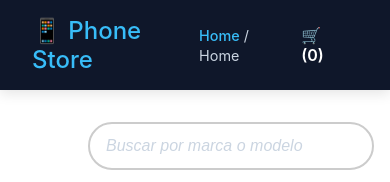
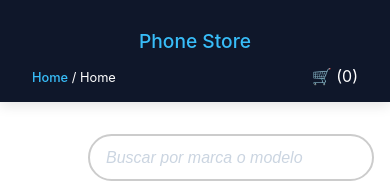
Before and after one commit to JuanAntoni0Caballero/phone_store, a React (Create React App) app: page / in a window 390 px wide. Shown: the top 182 px of the page. Built offline with nearby package versions, Linux system fonts and the light colour scheme; no server answers.

Commit message:
Added new responsive styles to header

```diff
--- a/src/componets/header/Header.css
+++ b/src/componets/header/Header.css
@@ -1,6 +1,6 @@
 @import "../../styles/variables.css";
 
-.header {
+.desktop-header {
   display: flex;
   justify-content: space-between;
   align-items: center;
@@ -10,29 +10,67 @@
   box-shadow: var(--shadow-medium);
 }
 
-.header a {
+.desktop-header a {
   color: var(--color-accent);
   text-decoration: none;
   font-weight: 500;
 }
 
-.header a:hover {
+.desktop-header a:hover {
   text-decoration: underline;
 }
 
-.header .logo h1 {
+.desktop-header .logo h1 {
   font-size: 1.5rem;
   margin: 0;
 }
 
-.header .links span {
+.desktop-header .links span {
   font-size: 0.9rem;
   color: var(--color-light);
 }
 
-.header .cart {
+.desktop-header .cart {
   padding: 0.4rem 0.8rem;
   border-radius: var(--radius-small);
   color: var(--color-white);
   font-weight: 600;
 }
+
+.mobile-header {
+  display: none;
+}
+
+@media (max-width: 468px) {
+  .desktop-header {
+    display: none;
+  }
+  .mobile-header {
+    flex-direction: column;
+    align-items: flex-start;
+    align-items: center;
+    padding: 1rem 2rem;
+    background-color: var(--color-primary);
+    color: white;
+    box-shadow: var(--shadow-medium);
+  }
+
+  .mobile-header a {
+    color: var(--color-accent);
+    text-decoration: none;
+    font-weight: 500;
+  }
+
+  .mobile-header .logo h1 {
+    font-size: 1.2rem;
+  }
+
+  .mobile-header .links span {
+    font-size: 0.8rem;
+  }
+
+  .mobile-header {
+    display: block;
+    text-align: center;
+  }
+}
--- a/src/componets/header/Header.js
+++ b/src/componets/header/Header.js
@@ -8,15 +8,16 @@ export default function Header() {
 
     const getBreadcrumb = () => {
         if (location.pathname === '/') return 'Home';
-        if (location.pathname.startsWith('/detalle/')) return 'Detalle';
+        if (location.pathname.startsWith('/detalles/')) return 'Detalle';
         return 'Página';
     };
 
     return (
-        <header className="header">
+        <header>
+            <div className='desktop-header'>
                 <div className="logo">
                     <h1>
-                    <Link to="/">📱 Phone Store</Link>
+                        <Link to="/">Phone Store</Link>
                     </h1>
                 </div>
 
@@ -31,6 +32,29 @@ export default function Header() {
                 <div className="cart">
                     🛒 ({cartCount})
                 </div>
+            </div>
+
+            <div className='mobile-header'>
+                <div className="logo">
+                    <h1>
+                        <Link to="/">Phone Store</Link>
+                    </h1>
+                </div>
+
+                <div style={{ display: 'flex', justifyContent: 'space-between', alignItems: 'center' }}>
+                    <div className="links">
+                        <nav>
+                            <span>
+                                <Link to="/">Home</Link> / {getBreadcrumb()}
+                            </span>
+                        </nav>
+                    </div>
+
+                    <div className="cart">
+                        🛒 ({cartCount})
+                    </div>
+                </div>
+            </div>
         </header>
     );
 }
```
Lines whose indentation alone changed are shown as unchanged.
